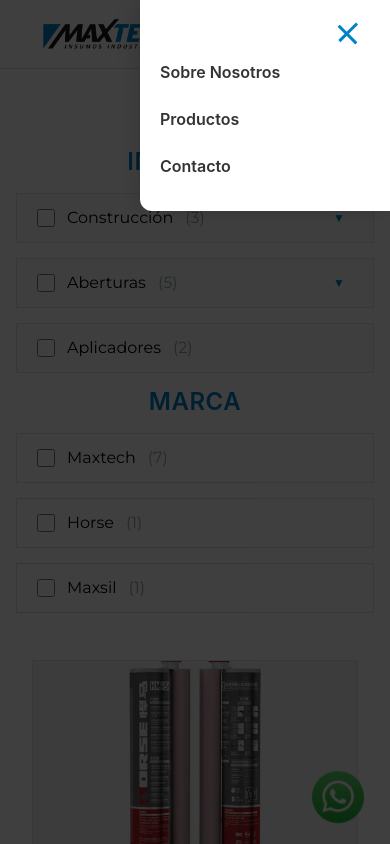
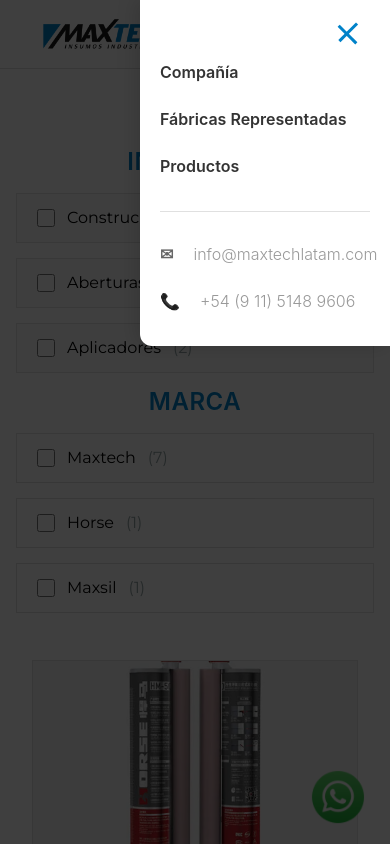
Before and after one commit to gastondigilio/maxtech, a React (Create React App) app: page /productos in a window 390 px wide. Both pictures are taken after a click on the element 352 px from the left and 34 px from the top of the page. Built offline with nearby package versions, Linux system fonts and the light colour scheme.

Commit message:
navbar mobile

```diff
--- a/src/components/Navbar/Navbar.css
+++ b/src/components/Navbar/Navbar.css
@@ -247,6 +247,26 @@
     border-radius: 5px;
 }
 
+/* Estilos específicos para desktop - solo cuando NO está el menú móvil abierto */
+.navbar-right ul li a:not(.menu-link) {
+    color: #0082c9;
+    text-decoration: none;
+    font-family: 'Inter', sans-serif;
+    font-weight: 500;
+    font-size: 16px;
+    padding: 10px 15px;
+    transition: all 0.3s ease;
+    text-transform: capitalize;
+    position: relative;
+}
+
+.navbar-right ul li a:not(.menu-link):hover,
+.navbar-right ul li a:not(.menu-link).active {
+    text-decoration: underline;
+    background-color: rgba(0, 130, 201, 0.1);
+    border-radius: 5px;
+}
+
 .menu-icon {
     display: none;
     cursor: pointer;
@@ -344,8 +364,9 @@
         width: 100%;
     }
 
-    .navbar-right.show ul li a {
-        display: block;
+    .navbar-right.show ul li a.menu-link {
+        display: flex;
+        align-items: center;
         padding: 10px 0;
         font-size: 16px;
         font-weight: 600;
@@ -358,9 +379,35 @@
         text-decoration: none;
     }
 
-    .navbar-right.show ul li a.active {
+    .navbar-right.show ul li a.menu-link.active {
         color: #0082c9;
         font-weight: 600;
+    }
+
+    .navbar-right.show ul li a.menu-link .menu-icon {
+        margin-right: 10px;
+        font-size: 16px;
+        font-style: normal;
+        text-shadow: none;
+        color: #999;
+        filter: grayscale(100%) brightness(0.7) contrast(1.2);
+    }
+
+    .navbar-right.show ul li a.menu-link .contact-text {
+        font-size: 10px;
+        font-weight: 300;
+        font-family: 'Inter', sans-serif;
+        color: #999;
+        text-transform: lowercase;
+    }
+
+    .menu-divider {
+        height: 1px;
+        background-color: #e0e0e0;
+        margin: 20px 0;
+        width: 100%;
+        border: none;
+        padding: 0;
     }
 
     .navbar-right.show {
--- a/src/components/Navbar/Navbar.jsx
+++ b/src/components/Navbar/Navbar.jsx
@@ -82,16 +82,12 @@
         };
     }, [showResults]);
 
-    // Cerrar menú móvil al hacer clic fuera o en un enlace
+        // Cerrar menú móvil al hacer clic fuera del menú
         useEffect(() => {
             const handleMenuClick = (event) => {
                 if (menuOpen) {
-                // Si se hace clic en un enlace del menú, cerrar el menú
-                if (event.target.closest('.navbar-right.show ul li a')) {
-                    setMenuOpen(false);
-                }
-                // Si se hace clic fuera del menú, cerrar el menú
-                else if (!event.target.closest('.navbar-right') && !event.target.closest('.menu-icon')) {
+                    // Solo cerrar si se hace clic fuera del menú
+                    if (!event.target.closest('.navbar-right') && !event.target.closest('.menu-icon')) {
                         setMenuOpen(false);
                     }
                 }
@@ -105,15 +101,18 @@
 
     // Función para manejar el click en los enlaces
     const handleNavClick = (href, event) => {
+        console.log('handleNavClick called with href:', href);
         if (href.startsWith('#')) {
             event.preventDefault();
 
             // Hacer scroll a la sección
             const element = document.querySelector(href);
+            console.log('Element found:', element);
             if (element) {
                 // Scroll más preciso para cada sección
-                const navbarHeight = 72; // Altura aproximada de la navbar (reducida 10%)
-                const elementTop = element.offsetTop - navbarHeight;
+                const navbarHeight = 38; // Altura de navbar en móvil
+                const elementTop = element.offsetTop - navbarHeight - 20;
+                console.log('Scrolling to:', elementTop);
 
                 window.scrollTo({
                     top: elementTop,
@@ -123,6 +122,8 @@
                 // Activar el marker correspondiente al hacer click
                 const sectionId = href.substring(1); // Remover el #
                 setActiveSection(sectionId);
+            } else {
+                console.log('Element not found for href:', href);
             }
         } else if (href.startsWith('/#')) {
             event.preventDefault();
@@ -205,8 +206,10 @@
 
                 <div className={`navbar-right ${menuOpen ? 'show' : ''}`}>
                     <ul>
-                    {getNavLinks().map((link, index) => (
-                        <li key={index}>
+                        {!menuOpen ? (
+                            // Enlaces de desktop cuando el menú está cerrado
+                            getNavLinks().map((link, index) => (
+                                <li key={`desktop-${index}`}>
                                     <a
                                         href={link.href}
                                         className={activeSection === link.id ? 'active' : ''}
@@ -215,7 +218,52 @@
                                         {link.text}
                                     </a>
                                 </li>
-                    ))}
+                            ))
+                        ) : (
+                            // Enlaces específicos del menú móvil cuando está abierto
+                            <>
+                                <li>
+                                    <a
+                                        href='#about-intro'
+                                        className="menu-link"
+                                        onClick={() => setTimeout(() => setMenuOpen(false), 300)}
+                                    >
+                                        Compañía
+                                    </a>
+                                </li>
+                                <li>
+                                    <a
+                                        href='#marcas'
+                                        className="menu-link"
+                                        onClick={() => setTimeout(() => setMenuOpen(false), 300)}
+                                    >
+                                        Fábricas representadas
+                                    </a>
+                                </li>
+                                <li>
+                                    <a
+                                        href='/productos'
+                                        className="menu-link"
+                                        onClick={() => setTimeout(() => setMenuOpen(false), 300)}
+                                    >
+                                        Productos
+                                    </a>
+                                </li>
+                                <li className="menu-divider"></li>
+                                <li>
+                                    <a href='mailto:info@maxtechlatam.com' className="menu-link email-link">
+                                        <span className="menu-icon">✉</span>
+                                        <span className="contact-text">info@maxtechlatam.com</span>
+                                    </a>
+                                </li>
+                                <li>
+                                    <a href='tel:+5491151489606' className="menu-link phone-link">
+                                        <span className="menu-icon">📞</span>
+                                        <span className="contact-text">+54 (9 11) 5148 9606</span>
+                                    </a>
+                                </li>
+                            </>
+                        )}
                     </ul>
                 </div>
                 <div className="menu-icon" onClick={toggleMenu}>
```
Lines whose indentation alone changed are shown as unchanged.
